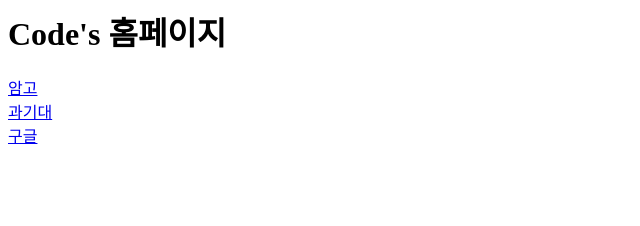
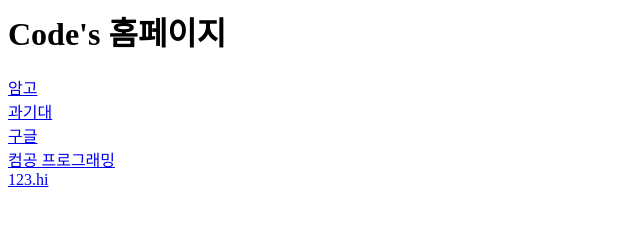
Before and after one commit to Lowellcode/Lowellcode.github.io, a plain HTML site: page index.html in a window 1280 px wide. Shown: the whole page, without its empty margins (0-640 px from the left). Drawn offline with Linux system fonts and the light colour scheme.

Commit message:
Update index.html

```diff
--- a/index.html
+++ b/index.html
@@ -3,10 +3,12 @@
     <title> Code's homepage</title>
 </head>
 <body>
+
     <h1>Code's 홈페이지</h1>
     <a href="http://unam.hs.kr"> 암고 </a><br/>
     <a href="http://seoultech.ac.kr"> 과기대 </a><br/>
     <a href="http://google.com"> 구글 </a><br/>
-
+    <a href="hello.html"> 컴공 프로그래밍 </a><br/>
+    <a href="123/hi.html"> 123.hi</a><br/>
 </body>
 </html>
```
